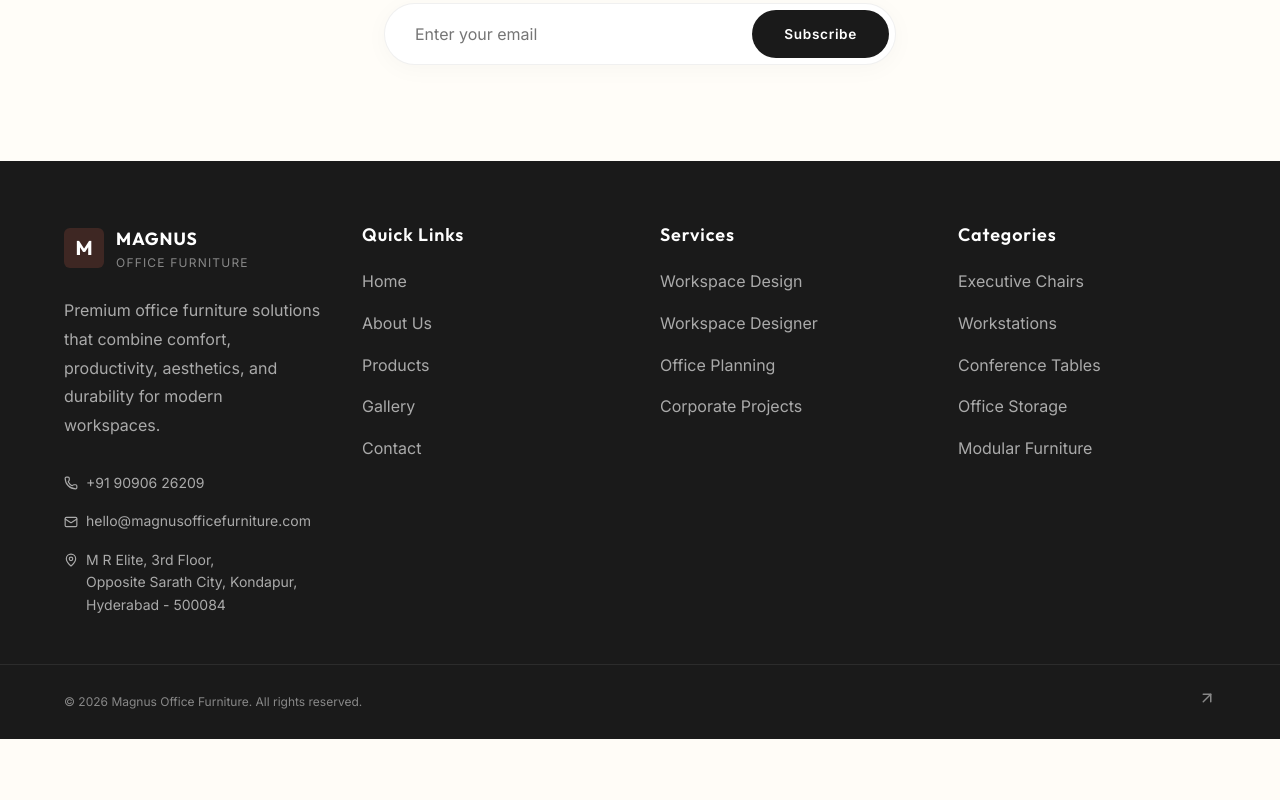
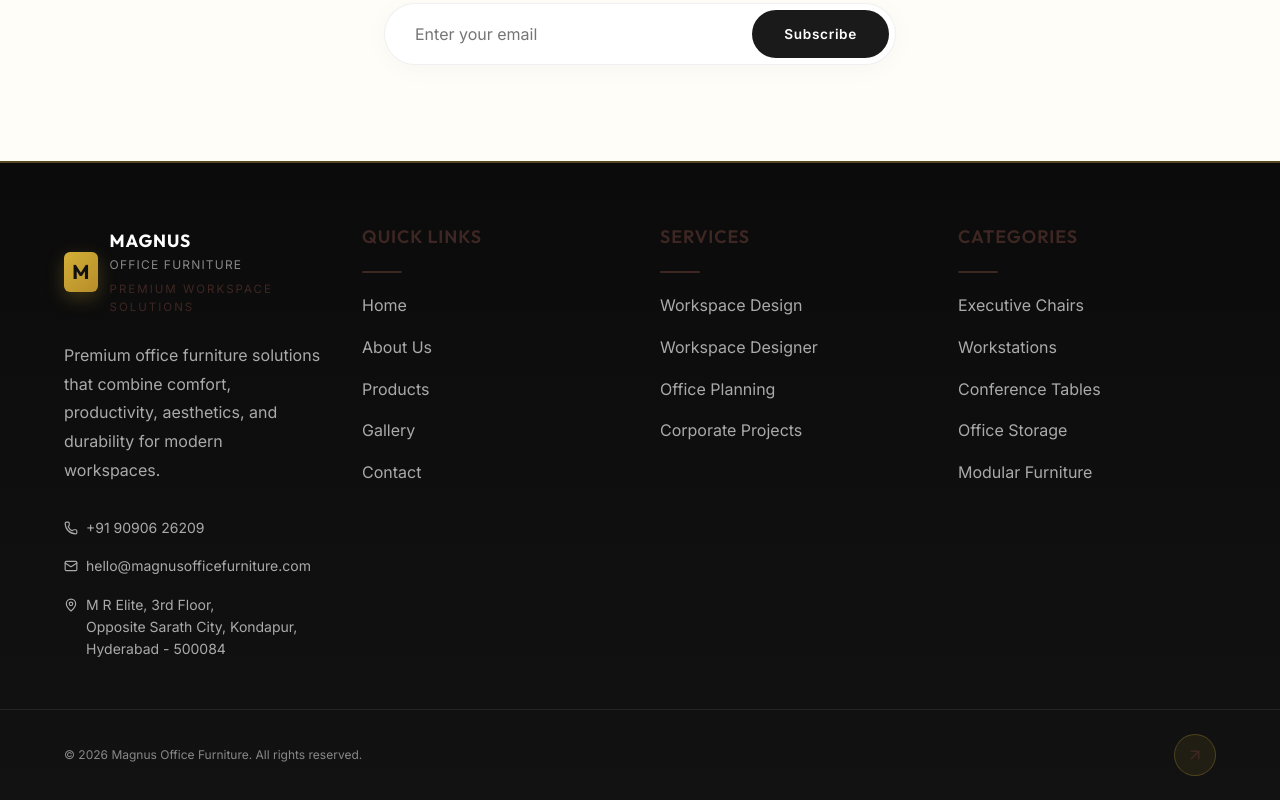
Before and after one commit to richards1928/magnusfurniture, a React (Vite) app: page / in a window 1280 px wide. Shown: the part 7849-8649 px from the top of the page. Before the commit the page ends 8588 px from the top, so only its background shows below. Built offline with nearby package versions, Linux system fonts and the light colour scheme.

Commit message:
fix: restore admin sidebar and continue footer redesign

```diff
--- a/src/admin/components/AdminSidebar.tsx
+++ b/src/admin/components/AdminSidebar.tsx
@@ -1,7 +1,16 @@
 import { NavLink, useLocation } from 'react-router-dom';
 import {
-  LayoutDashboard, Package, FolderOpen, Image, MessageSquareQuote,
-  Users, Wand2, BarChart3, Settings, LogOut, ChevronLeft,
+  LayoutDashboard,
+  Package,
+  FolderOpen,
+  Image,
+  MessageSquareQuote,
+  Users,
+  Wand2,
+  BarChart3,
+  Settings,
+  LogOut,
+  ChevronLeft,
 } from 'lucide-react';
 import { useAuth } from '../context/AuthContext';
 import { useState } from 'react';
@@ -22,54 +31,121 @@ export function AdminSidebar() {
   const { user, logout } = useAuth();
   const [collapsed, setCollapsed] = useState(false);
   const location = useLocation();
-  const w = collapsed ? 72 : 260;
+
+  const width = collapsed ? 72 : 260;
 
   return (
-    <aside style={{
-      width: w, minHeight: '100vh', background: '#1A1612',
-      display: 'flex', flexDirection: 'column',
-      transition: 'width 0.3s ease', overflow: 'hidden',
-      position: 'fixed', top: 0, left: 0, bottom: 0, zIndex: 100,
-    }}>
+    <aside
+      style={{
+        width,
+        minHeight: '100vh',
+        background: '#1A1612',
+        display: 'flex',
+        flexDirection: 'column',
+        transition: 'width 0.3s ease',
+        overflow: 'hidden',
+        position: 'fixed',
+        top: 0,
+        left: 0,
+        bottom: 0,
+        zIndex: 100,
+      }}
+    >
       {/* Logo */}
-      <div style={{
+      <div
+        style={{
           padding: collapsed ? '20px 16px' : '20px 24px',
           borderBottom: '1px solid rgba(255,255,255,0.06)',
-        display: 'flex', alignItems: 'center', gap: 12,
+          display: 'flex',
+          alignItems: 'center',
+          gap: 12,
           minHeight: 72,
-      }}>
-        <div style={{
-          width: 36, height: 36, borderRadius: 8,
-          background: '#D4AF37', color: '#1A1612',
-          display: 'flex', alignItems: 'center', justifyContent: 'center',
-          fontWeight: 800, fontSize: 16, fontFamily: 'var(--font-heading)',
+        }}
+      >
+        <div
+          style={{
+            width: 36,
+            height: 36,
+            borderRadius: 8,
+            background: '#D4AF37',
+            color: '#1A1612',
+            display: 'flex',
+            alignItems: 'center',
+            justifyContent: 'center',
+            fontWeight: 800,
+            fontSize: 16,
+            fontFamily: 'var(--font-heading)',
             flexShrink: 0,
-        }}>M</div>
+          }}
+        >
+          M
+        </div>
+
         {!collapsed && (
           <div>
-            <div style={{ color: '#fff', fontWeight: 700, fontSize: 14, fontFamily: 'var(--font-heading)', letterSpacing: '0.05em' }}>MAGNUS</div>
-            <div style={{ color: 'rgba(255,255,255,0.3)', fontSize: 10, letterSpacing: '0.15em', textTransform: 'uppercase' }}>Admin Portal</div>
+            <div
+              style={{
+                color: '#fff',
+                fontWeight: 700,
+                fontSize: 14,
+                fontFamily: 'var(--font-heading)',
+                letterSpacing: '0.05em',
+              }}
+            >
+              MAGNUS
+            </div>
+
+            <div
+              style={{
+                color: 'rgba(255,255,255,0.3)',
+                fontSize: 10,
+                letterSpacing: '0.15em',
+                textTransform: 'uppercase',
+              }}
+            >
+              Admin Portal
+            </div>
           </div>
         )}
       </div>
 
-      {/* Nav links */}
-      <nav style={{ flex: 1, padding: '12px 8px', display: 'flex', flexDirection: 'column', gap: 2 }}>
-        {links.map(link => {
+      {/* Navigation */}
+      <nav
+        style={{
+          flex: 1,
+          padding: '12px 8px',
+          display: 'flex',
+          flexDirection: 'column',
+          gap: 2,
+        }}
+      >
+        {links.map((link) => {
           const isActive = link.end
             ? location.pathname === link.to
             : location.pathname.startsWith(link.to);
+
           return (
-            <NavLink key={link.to} to={link.to} end={link.end} style={{
-              display: 'flex', alignItems: 'center', gap: 12,
+            <NavLink
+              key={link.to}
+              to={link.to}
+              end={link.end}
+              style={{
+                display: 'flex',
+                alignItems: 'center',
+                gap: 12,
                 padding: collapsed ? '12px 16px' : '10px 16px',
-              borderRadius: 10, textDecoration: 'none',
+                borderRadius: 10,
+                textDecoration: 'none',
                 color: isActive ? '#fff' : 'rgba(255,255,255,0.5)',
-              background: isActive ? 'rgba(212,175,55,0.12)' : 'transparent',
-              fontSize: 14, fontWeight: isActive ? 600 : 400,
+                background: isActive
+                  ? 'rgba(212,175,55,0.12)'
+                  : 'transparent',
+                fontSize: 14,
+                fontWeight: isActive ? 600 : 400,
                 transition: 'all 0.15s ease',
                 justifyContent: collapsed ? 'center' : 'flex-start',
-            }}>
+              }}
+            >
               <link.icon size={18} style={{ flexShrink: 0 }} />
               {!collapsed && link.label}
             </NavLink>
@@ -78,39 +154,109 @@ export function AdminSidebar() {
       </nav>
 
       {/* Bottom */}
-      <div style={{ padding: '12px 8px', borderTop: '1px solid rgba(255,255,255,0.06)' }}>
-        {/* Collapse toggle */}
-        <button onClick={() => setCollapsed(!collapsed)} style={{
-          display: 'flex', alignItems: 'center', justifyContent: collapsed ? 'center' : 'flex-start',
-          gap: 12, width: '100%', padding: '10px 16px', borderRadius: 10,
-          color: 'rgba(255,255,255,0.4)', fontSize: 13, cursor: 'pointer',
-          background: 'none', border: 'none',
+      <div
+        style={{
+          padding: '12px 8px',
+          borderTop: '1px solid rgba(255,255,255,0.06)',
+        }}
+      >
+        <button
+          onClick={() => setCollapsed(!collapsed)}
+          style={{
+            display: 'flex',
+            alignItems: 'center',
+            justifyContent: collapsed ? 'center' : 'flex-start',
+            gap: 12,
+            width: '100%',
+            padding: '10px 16px',
+            borderRadius: 10,
+            color: 'rgba(255,255,255,0.4)',
+            fontSize: 13,
+            cursor: 'pointer',
+            background: 'none',
+            border: 'none',
             transition: 'color 0.15s ease',
-        }}>
-          <ChevronLeft size={16} style={{ transform: collapsed ? 'rotate(180deg)' : 'none', transition: 'transform 0.3s' }} />
+          }}
+        >
+          <ChevronLeft
+            size={16}
+            style={{
+              transform: collapsed ? 'rotate(180deg)' : 'none',
+              transition: 'transform 0.3s',
+            }}
+          />
           {!collapsed && 'Collapse'}
         </button>
 
-        {/* User */}
         {!collapsed && user && (
-          <div style={{
-            display: 'flex', alignItems: 'center', gap: 12,
-            padding: '12px 16px', marginTop: 4,
-          }}>
-            <div style={{
-              width: 32, height: 32, borderRadius: '50%',
-              background: 'rgba(212,175,55,0.2)', color: '#D4AF37',
-              display: 'flex', alignItems: 'center', justifyContent: 'center',
-              fontSize: 13, fontWeight: 700,
-            }}>{user.name.charAt(0)}</div>
-            <div style={{ flex: 1, minWidth: 0 }}>
-              <div style={{ color: '#fff', fontSize: 13, fontWeight: 600, overflow: 'hidden', textOverflow: 'ellipsis', whiteSpace: 'nowrap' }}>{user.name}</div>
-              <div style={{ color: 'rgba(255,255,255,0.3)', fontSize: 11 }}>{user.role.replace('_', ' ')}</div>
+          <div
+            style={{
+              display: 'flex',
+              alignItems: 'center',
+              gap: 12,
+              padding: '12px 16px',
+              marginTop: 4,
+            }}
+          >
+            <div
+              style={{
+                width: 32,
+                height: 32,
+                borderRadius: '50%',
+                background: 'rgba(212,175,55,0.2)',
+                color: '#D4AF37',
+                display: 'flex',
+                alignItems: 'center',
+                justifyContent: 'center',
+                fontSize: 13,
+                fontWeight: 700,
+              }}
+            >
+              {user.name.charAt(0)}
             </div>
-            <button onClick={logout} style={{
-              color: 'rgba(255,255,255,0.3)', cursor: 'pointer',
-              background: 'none', border: 'none', padding: 4,
-            }} title="Logout"><LogOut size={14} /></button>
+
+            <div
+              style={{
+                flex: 1,
+                minWidth: 0,
+              }}
+            >
+              <div
+                style={{
+                  color: '#fff',
+                  fontSize: 13,
+                  fontWeight: 600,
+                  overflow: 'hidden',
+                  textOverflow: 'ellipsis',
+                  whiteSpace: 'nowrap',
+                }}
+              >
+                {user.name}
+              </div>
+
+              <div
+                style={{
+                  color: 'rgba(255,255,255,0.3)',
+                  fontSize: 11,
+                }}
+              >
+                {user.role.replace('_', ' ')}
+              </div>
+            </div>
+
+            <button
+              onClick={logout}
+              title="Logout"
+              style={{
+                color: 'rgba(255,255,255,0.3)',
+                cursor: 'pointer',
+                background: 'none',
+                border: 'none',
+                padding: 4,
+              }}
+            >
+              <LogOut size={14} />
+            </button>
           </div>
         )}
       </div>
--- a/src/components/layout/Footer.tsx
+++ b/src/components/layout/Footer.tsx
@@ -1,5 +1,5 @@
 import { Link } from 'react-router-dom';
-import { Phone, Mail, MapPin, ArrowUpRight } from 'lucide-react';
+import { Phone, Mail, MapPin, Clock, ArrowUpRight } from 'lucide-react';
 
 const footerLinks = {
   'Quick Links': [
@@ -26,28 +26,47 @@ const footerLinks = {
 
 export function Footer() {
   return (
-    <footer style={{ background: 'var(--color-dark)', color: 'var(--color-gray-400)' }}>
+   <footer
+  style={{
+    background: 'linear-gradient(180deg,#0b0b0b 0%,#121212 100%)',
+    color: 'var(--color-gray-400)',
+    borderTop: '2px solid rgba(212,175,55,.35)',
+    position: 'relative',
+    overflow: 'hidden',
+  }}
+>
   {/* Main Footer */}
-      <div className="container" style={{
+<div
+  className="container"
+  style={{
     paddingTop: 'var(--space-16)',
     paddingBottom: 'var(--space-12)',
     display: 'grid',
     gridTemplateColumns: 'repeat(auto-fit, minmax(220px, 1fr))',
     gap: 'var(--space-10)',
-      }}>
+  }}
+>
         {/* Brand Column */}
         <div>
           <div style={{ display: 'flex', alignItems: 'center', gap: '12px', marginBottom: 'var(--space-6)' }}>
-            <div style={{
-              width: 40, height: 40,
-              background: 'var(--color-primary)',
+            <div
+  style={{
+    width: 40,
+    height: 40,
+    background: 'linear-gradient(135deg, #D4AF37 0%, #B68D2A 100%)',
     borderRadius: 'var(--radius-sm)',
-              display: 'flex', alignItems: 'center', justifyContent: 'center',
-              color: '#fff',
+    display: 'flex',
+    alignItems: 'center',
+    justifyContent: 'center',
+    color: '#111', // ✅ Dark letter for better contrast
     fontFamily: 'var(--font-heading)',
     fontWeight: 'var(--fw-bold)',
     fontSize: '1.25rem',
-            }}>M</div>
+    boxShadow: '0 6px 18px rgba(212,175,55,.25)', // ✨ Premium touch
+  }}
+>
+  M
+</div>
             <div>
               <div style={{
                 fontFamily: 'var(--font-heading)',
@@ -62,6 +81,17 @@ export function Footer() {
                 textTransform: 'uppercase',
                 color: 'var(--color-gray-500)',
               }}>OFFICE FURNITURE</div>
+              <div
+  style={{
+    marginTop: '6px',
+    fontSize: '0.72rem',
+    color: 'var(--color-primary)',
+    letterSpacing: '2px',
+    textTransform: 'uppercase',
+  }}
+>
+  Premium Workspace Solutions
+</div>
             </div>
           </div>
           <p style={{ fontSize: 'var(--fs-body)', color: 'var(--color-gray-400)', lineHeight: 'var(--lh-relaxed)', marginBottom: 'var(--space-8)', maxWidth: 320 }}>
@@ -88,14 +118,28 @@ export function Footer() {
         {/* Link Columns */}
         {Object.entries(footerLinks).map(([heading, links]) => (
           <div key={heading}>
-            <h4 style={{
+            <h4
+  style={{
     fontFamily: 'var(--font-heading)',
-              color: '#fff',
+    color: 'var(--color-primary)', // ✅ Gold
     fontSize: 'var(--fs-body-lg)',
     fontWeight: 'var(--fw-semibold)',
     marginBottom: 'var(--space-6)',
     letterSpacing: 'var(--ls-wide)',
-            }}>{heading}</h4>
+    textTransform: 'uppercase',
+  }}
+>
+  {heading}
+</h4>
+<div
+  style={{
+    width: '40px',
+    height: '2px',
+    background: 'var(--color-primary)',
+    marginBottom: 'var(--space-5)',
+    borderRadius: '999px',
+  }}
+/>
             <ul style={{ display: 'flex', flexDirection: 'column', gap: 'var(--space-4)' }}>
               {links.map(link => (
                 <li key={link.label}>
@@ -128,9 +172,35 @@ export function Footer() {
             © {new Date().getFullYear()} Magnus Office Furniture. All rights reserved.
           </p>
           <div style={{ display: 'flex', gap: 'var(--space-4)' }}>
-            <a href="https://wa.me/919090626209" target="_blank" rel="noopener noreferrer"
-              style={{ color: 'var(--color-gray-500)', transition: 'color var(--duration-fast)' }}
+            <a
+  href="https://wa.me/919090626209"
+  target="_blank"
+  rel="noopener noreferrer"
   aria-label="WhatsApp"
+  style={{
+    width: 42,
+    height: 42,
+    borderRadius: "50%",
+    display: "flex",
+    alignItems: "center",
+    justifyContent: "center",
+    background: "rgba(212,175,55,.08)",
+    border: "1px solid rgba(212,175,55,.25)",
+    color: "var(--color-primary)",
+    textDecoration: "none",
+    transition: "all .3s ease",
+    cursor: "pointer",
+  }}
+  onMouseEnter={(e) => {
+    e.currentTarget.style.background = "var(--color-primary)";
+    e.currentTarget.style.color = "#111";
+    e.currentTarget.style.transform = "translateY(-3px)";
+  }}
+  onMouseLeave={(e) => {
+    e.currentTarget.style.background = "rgba(212,175,55,.08)";
+    e.currentTarget.style.color = "var(--color-primary)";
+    e.currentTarget.style.transform = "translateY(0)";
+  }}
 >
   <ArrowUpRight size={18} />
 </a>
```
Lines whose indentation alone changed are shown as unchanged.
